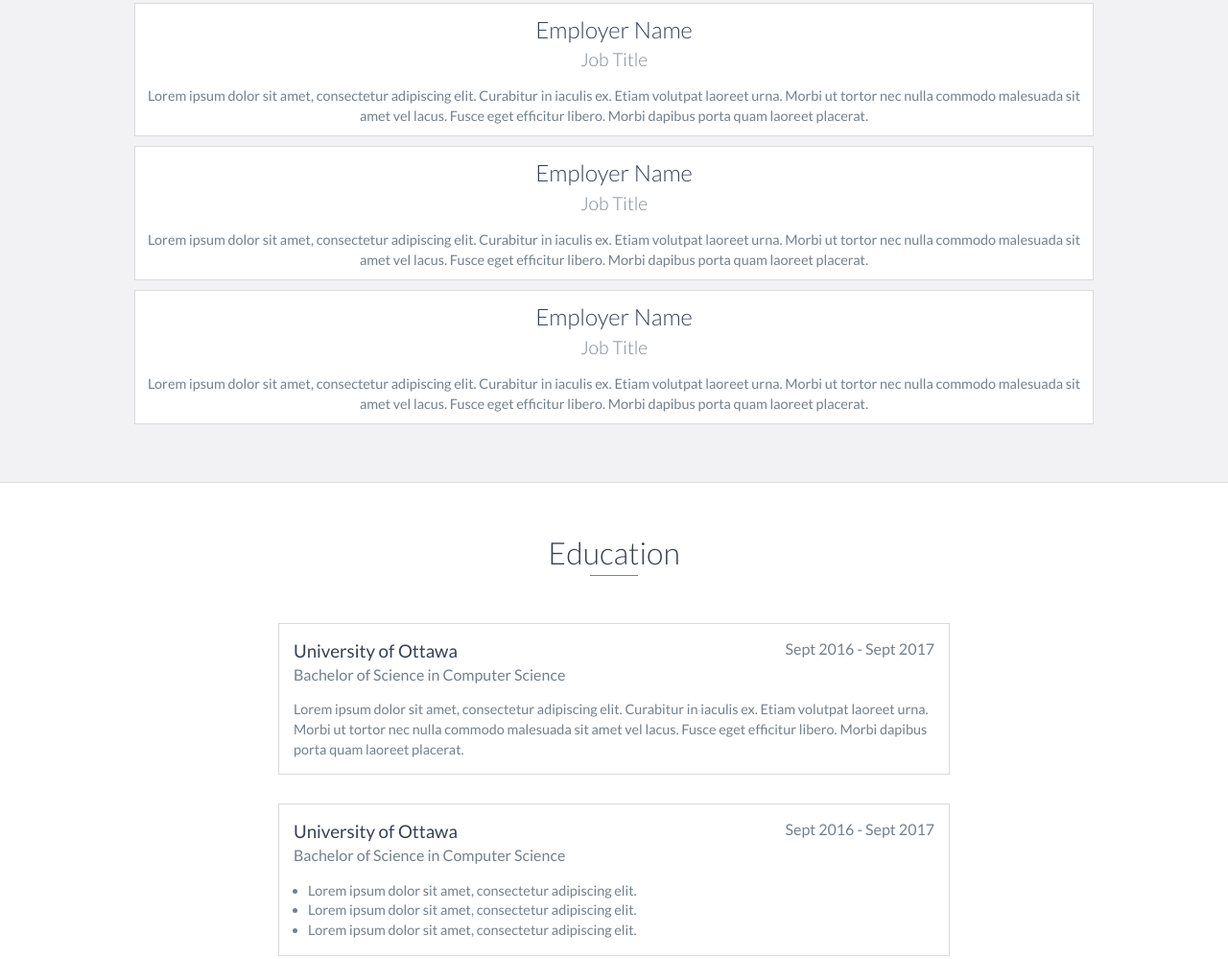
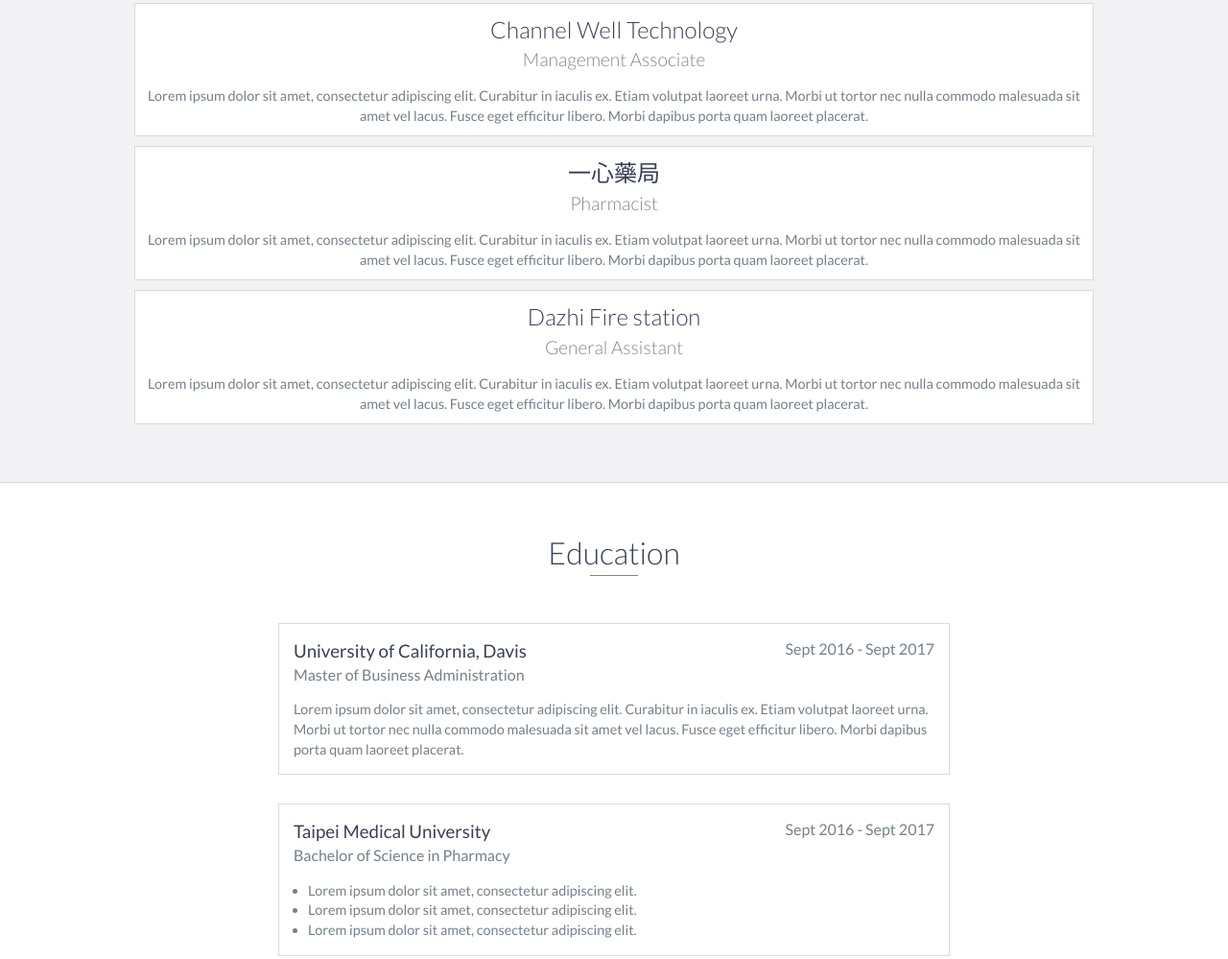
Before and after one commit to JMH2016/profile20181020, a plain HTML site: page index.html in a window 1280 px wide. Shown: the part 1264-2263 px from the top of the page at 96% size. Drawn offline with nearby package versions, Linux system fonts and the light colour scheme.

Commit message:
Hungry...lunch

```diff
--- a/index.html
+++ b/index.html
@@ -73,9 +73,7 @@
                 </div>
                 <div class="col-md-8">
                     <p>
-                        Lorem ipsum dolor sit amet, consectetur adipiscing elit. Curabitur in iaculis ex. Etiam volutpat laoreet urna. Morbi ut tortor nec nulla commodo malesuada sit amet vel lacus. Fusce eget efficitur libero. Morbi dapibus porta quam laoreet placerat. Donec
-                        eu vehicula neque. Donec viverra lorem nunc, tempus euismod eros sollicitudin ut. Quisque et tincidunt libero. Donec id pharetra justo. Proin euismod lacinia dolor, eu scelerisque justo tempus pharetra. Vivamus nunc justo, finibus
-                        ut nisl sed, euismod rhoncus nulla. Proin sed magna egestas, egestas ante et, congue eros. In consequat, mauris dapibus tincidunt suscipit, ex libero aliquet diam, at maximus risus enim non leo.
+                        I am a newbee coder that just start his great journey of learning programming! I came from Taiwan and this is my first time studying aboard. The first year was great, and I can't wait to learn more stuff. Lorem ipsum dolor sit amet, consectetur adipisicing elit. Aliquid quos, ex explicabo ea sint enim odit vitae sed. Est, sint! Consequuntur ipsam aperiam repudiandae nesciunt omnis necessitatibus maiores doloremque. Velit! Lorem ipsum dolor sit amet consectetur adipisicing elit. Odit enim eum fugiat maxime facilis eos nisi et, minima atque ut autem voluptatem dolor ducimus rerum commodi laboriosam quam. Molestiae, esse. Ad molestiae quod vitae sunt possimus est aliquid necessitatibus maiores.
                     </p>
                 </div>
             </div>
@@ -87,24 +85,24 @@
         <h2 class="heading">Experience</h2>
         <div id="experience-timeline">
             <div data-date="September 2015 – September 2016">
-                <h3>Employer Name</h3>
-                <h4>Job Title</h4>
+                <h3>Channel Well Technology</h3>
+                <h4>Management Associate</h4>
                 <p>
                     Lorem ipsum dolor sit amet, consectetur adipiscing elit. Curabitur in iaculis ex. Etiam volutpat laoreet urna. Morbi ut tortor nec nulla commodo malesuada sit amet vel lacus. Fusce eget efficitur libero. Morbi dapibus porta quam laoreet placerat.
                 </p>
             </div>
 
             <div data-date="September 2015 – September 2016">
-                <h3>Employer Name</h3>
-                <h4>Job Title</h4>
+                <h3>一心藥局</h3>
+                <h4>Pharmacist</h4>
                 <p>
                     Lorem ipsum dolor sit amet, consectetur adipiscing elit. Curabitur in iaculis ex. Etiam volutpat laoreet urna. Morbi ut tortor nec nulla commodo malesuada sit amet vel lacus. Fusce eget efficitur libero. Morbi dapibus porta quam laoreet placerat.
                 </p>
             </div>
 
             <div data-date="September 2015 – September 2016">
-                <h3>Employer Name</h3>
-                <h4>Job Title</h4>
+                <h3>Dazhi Fire station</h3>
+                <h4>General Assistant</h4>
                 <p>
                     Lorem ipsum dolor sit amet, consectetur adipiscing elit. Curabitur in iaculis ex. Etiam volutpat laoreet urna. Morbi ut tortor nec nulla commodo malesuada sit amet vel lacus. Fusce eget efficitur libero. Morbi dapibus porta quam laoreet placerat.
                 </p>
@@ -116,9 +114,9 @@
     <div id="education">
         <h2 class="heading">Education</h2>
         <div class="education-block">
-            <h3>University of Ottawa</h3>
+            <h3>University of California, Davis</h3>
             <span class="education-date">Sept 2016 - Sept 2017</span>
-            <h4>Bachelor of Science in Computer Science</h4>
+            <h4>Master of Business Administration</h4>
             <p>
                 Lorem ipsum dolor sit amet, consectetur adipiscing elit. Curabitur in iaculis ex. Etiam volutpat laoreet urna. Morbi ut tortor nec nulla commodo malesuada sit amet vel lacus. Fusce eget efficitur libero. Morbi dapibus porta quam laoreet placerat.
             </p>
@@ -126,9 +124,9 @@
         <!-- End .education-block -->
 
         <div class="education-block">
-            <h3>University of Ottawa</h3>
+            <h3>Taipei Medical University</h3>
             <span class="education-date">Sept 2016 - Sept 2017</span>
-            <h4>Bachelor of Science in Computer Science</h4>
+            <h4>Bachelor of Science in Pharmacy</h4>
             <ul>
                 <li>
                     Lorem ipsum dolor sit amet, consectetur adipiscing elit.
@@ -265,6 +263,9 @@
             <li>Blogging</li>
             <li>Project management</li>
             <li>Dispensing</li>
+            <li>LegoBuff</li>
+            <li>Tinkering</li>
+            <li>MessingUpStuff</li>
         </ul>
     </div>
     <!-- End #skills -->
```
